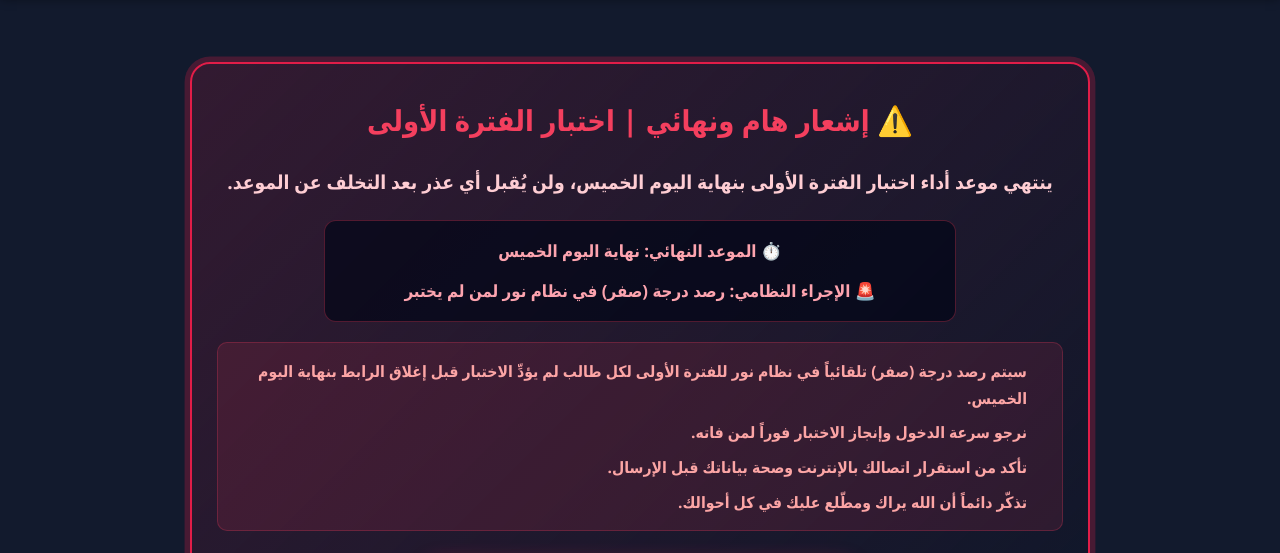
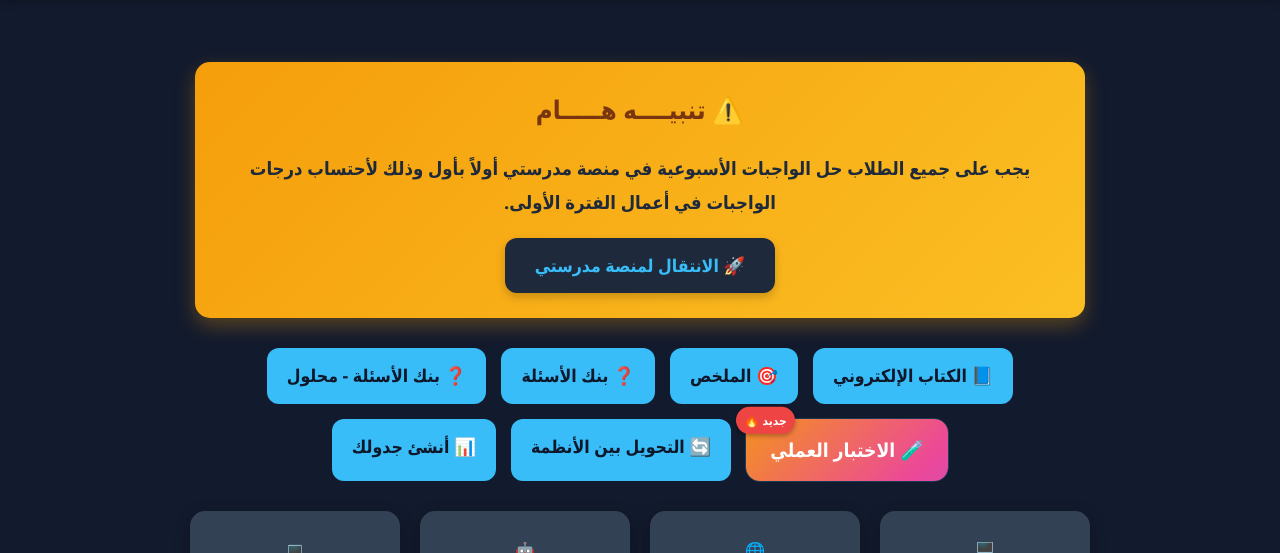
Before and after one commit to Rashedx0/tech1, a plain HTML site: page S1/index_1.html in a window 1280 px wide. Shown: the part 207-760 px from the top of the page. Drawn offline with nearby package versions, Linux system fonts and the light colour scheme.

Commit message:
Update index_1.html

```diff
--- a/S1/index_1.html
+++ b/S1/index_1.html
@@ -106,103 +106,6 @@
       letter-spacing: 1px;
       box-shadow: 0 2px 10px rgba(0,0,0,0.4);
       position: relative;
-    }
-
-    /* ================= إعلان اختبار الفترة الأولى (الرسمي والحاسم) ================= */
-    .midterm-exam-announcement {
-      background: linear-gradient(135deg, rgba(225, 29, 72, 0.16), rgba(15, 23, 42, 0.9));
-      border: 2px solid #e11d48;
-      color: #f1f5f9;
-      padding: 30px 25px;
-      border-radius: 20px;
-      text-align: center;
-      margin: 30px auto;
-      max-width: 850px;
-      box-shadow: 0 10px 35px rgba(225, 29, 72, 0.3);
-      animation: pulse-danger-border 2s infinite;
-      position: relative;
-    }
-    .midterm-exam-announcement h3 {
-      margin: 0 0 12px 0;
-      font-size: 1.8rem;
-      color: #f43f5e;
-      font-weight: 900;
-    }
-    .midterm-exam-announcement p {
-      font-size: 1.2rem;
-      font-weight: bold;
-      margin-bottom: 20px;
-      color: #fecdd3;
-    }
-    .exam-details-box {
-      background: rgba(2, 6, 23, 0.7);
-      border-radius: 12px;
-      padding: 15px;
-      margin-bottom: 20px;
-      display: inline-block;
-      width: 100%;
-      max-width: 600px;
-      border: 1px solid rgba(244, 63, 94, 0.3);
-    }
-    .exam-details-box ul {
-      margin: 0;
-      padding: 0;
-      list-style: none;
-      display: flex;
-      justify-content: space-around;
-      flex-wrap: wrap;
-      gap: 10px;
-    }
-    .exam-details-box li {
-      background: none !important;
-      padding: 0 !important;
-      margin: 0 !important;
-      color: #fda4af;
-      font-weight: bold;
-      font-size: 1.05rem;
-    }
-    .exam-warning-notes {
-      font-size: 0.98rem;
-      color: #fca5a5;
-      font-weight: bold;
-      margin-bottom: 25px;
-      line-height: 1.7;
-      background: rgba(244, 63, 94, 0.12);
-      padding: 15px;
-      border-radius: 10px;
-      border: 1px solid rgba(244, 63, 94, 0.25);
-      text-align: right;
-    }
-    .exam-warning-notes ul {
-      margin: 0;
-      padding-right: 20px;
-      list-style: disc;
-      display: flex;
-      flex-direction: column;
-      gap: 8px;
-    }
-    .exam-warning-notes li {
-      background: none !important;
-      padding: 0 !important;
-      margin: 0 !important;
-    }
-    .start-exam-btn {
-      display: inline-block;
-      background: linear-gradient(135deg, #e11d48, #be123c);
-      color: #fff;
-      padding: 15px 35px;
-      border-radius: 14px;
-      text-decoration: none;
-      font-weight: 900;
-      font-size: 1.25rem;
-      transition: all 0.3s ease;
-      box-shadow: 0 6px 20px rgba(225, 29, 72, 0.4);
-    }
-    .start-exam-btn:hover {
-      background: linear-gradient(135deg, #f43f5e, #e11d48);
-      color: #fff;
-      transform: translateY(-4px) scale(1.03);
-      box-shadow: 0 10px 25px rgba(225, 29, 72, 0.7);
     }
 
     /* ================= الإعلان الهام (منصة مدرستي) ================= */
@@ -452,11 +355,6 @@
       70% { box-shadow: 0 0 0 15px rgba(56, 189, 248, 0); }
       100% { box-shadow: 0 0 0 0 rgba(56, 189, 248, 0); }
     }
-    @keyframes pulse-danger-border {
-      0% { box-shadow: 0 0 0 0 rgba(225, 29, 72, 0.4); }
-      70% { box-shadow: 0 0 0 15px rgba(225, 29, 72, 0); }
-      100% { box-shadow: 0 0 0 0 rgba(225, 29, 72, 0); }
-    }
     @keyframes gradientShift {
       0% { background-position: 0% 50%; }
       50% { background-position: 100% 50%; }
@@ -471,10 +369,7 @@
     @media (max-width: 768px) {
       .exam-upload-banner { flex-direction: column; text-align: center; font-size: 0.9rem; padding: 15px; }
       body { padding-top: 90px; }
-      .important-announcement, .midterm-exam-announcement { width: 90%; padding: 20px 15px; }
-      .midterm-exam-announcement h3 { font-size: 1.4rem; }
-      .midterm-exam-announcement p { font-size: 1.05rem; }
-      .exam-details-box ul { flex-direction: column; gap: 5px; }
+      .important-announcement { width: 90%; padding: 20px 15px; }
       .important-announcement h3 { font-size: 1.3rem; }
       .important-announcement p { font-size: 1rem; }
       ul li { flex-direction: column; align-items: stretch; text-align: center; }
@@ -509,32 +404,6 @@
   </header>
 
   <div class="container">
-
-    <!-- إعلان اختبار الفترة الأولى (الرسمي والحاسم) -->
-    <div class="midterm-exam-announcement" data-aos="zoom-in">
-      <h3>⚠️ إشعار هام ونهائي | اختبار الفترة الأولى</h3>
-      <p>ينتهي موعد أداء اختبار الفترة الأولى بنهاية اليوم الخميس، ولن يُقبل أي عذر بعد التخلف عن الموعد.</p>
-
-      <div class="exam-details-box">
-        <ul>
-          <li>⏱️ الموعد النهائي: نهاية اليوم الخميس</li>
-          <li>🚨 الإجراء النظامي: رصد درجة (صفر) في نظام نور لمن لم يختبر</li>
-        </ul>
-      </div>
-
-      <div class="exam-warning-notes">
-        <ul>
-          <li>سيتم رصد درجة (صفر) تلقائياً في نظام نور للفترة الأولى لكل طالب لم يؤدِّ الاختبار قبل إغلاق الرابط بنهاية اليوم الخميس.</li>
-          <li>نرجو سرعة الدخول وإنجاز الاختبار فوراً لمن فاته.</li>
-          <li>تأكد من استقرار اتصالك بالإنترنت وصحة بياناتك قبل الإرسال.</li>
-          <li>تذكّر دائماً أن الله يراك ومطّلع عليك في كل أحوالك.</li>
-        </ul>
-      </div>
-
-      <div>
-        <a href="https://k.tahdiri.com/forms/exam?c=L5J53LJJN3GU" target="_blank" class="start-exam-btn">✍️ الدخول لأداء الاختبار فوراً قبل الإغلاق</a>
-      </div>
-    </div>
 
     <!-- الإعلان الهام (منصة مدرستي) -->
     <div class="important-announcement" data-aos="zoom-in">
```
